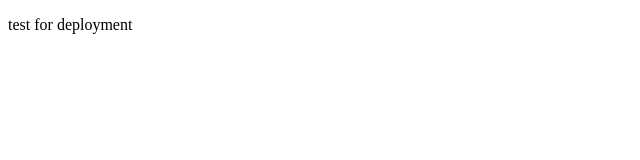
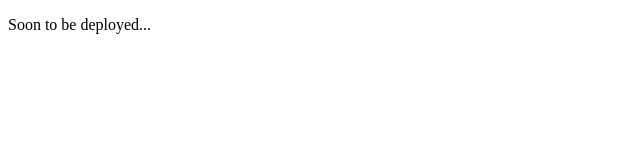
Before and after one commit to Karl-X331/githubdemo, a plain HTML site: page index.html in a window 1280 px wide. Shown: the full height of the page, 0-640 px from the left. Drawn offline with Linux system fonts and the light colour scheme.

Commit message:
Added some text

```diff
--- a/index.html
+++ b/index.html
@@ -6,6 +6,6 @@
     <title>Document</title>
 </head>
 <body>
-    <p>test for deployment</p>
+    <p>Soon to be deployed...</p>
 </body>
 </html>
```
